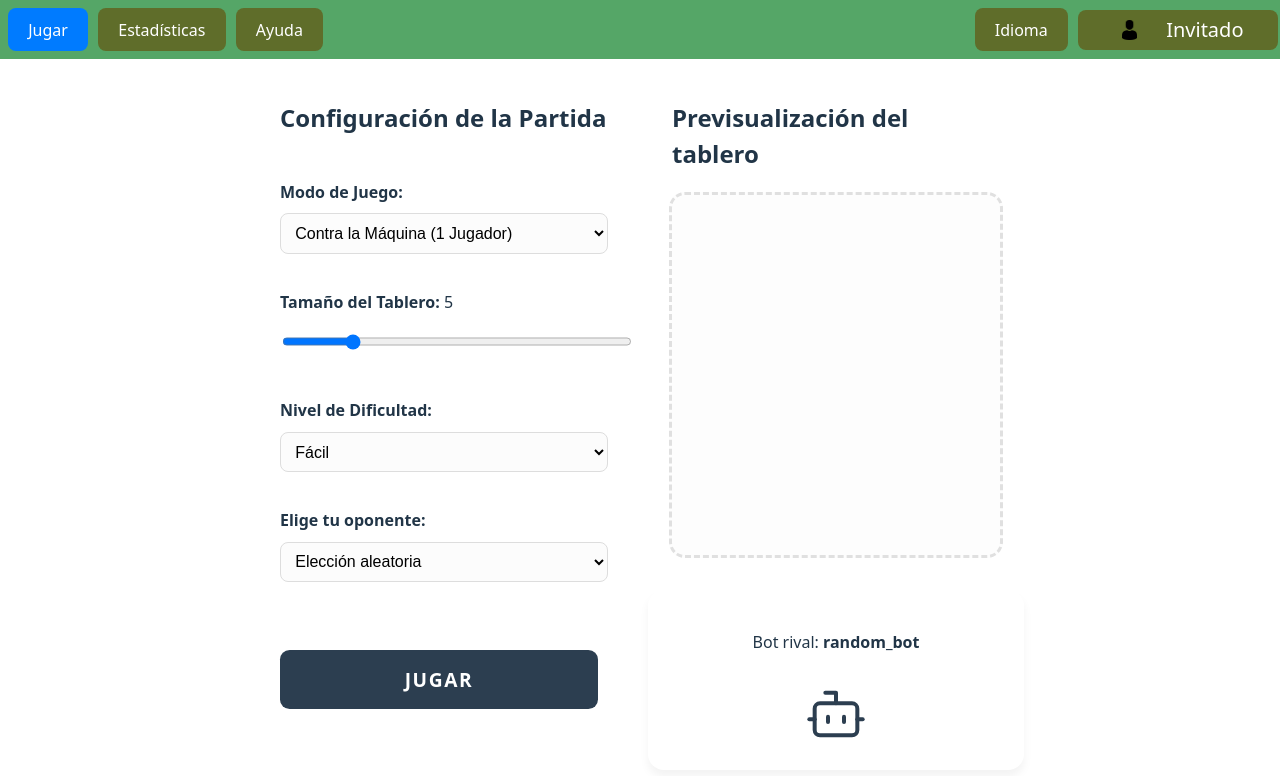
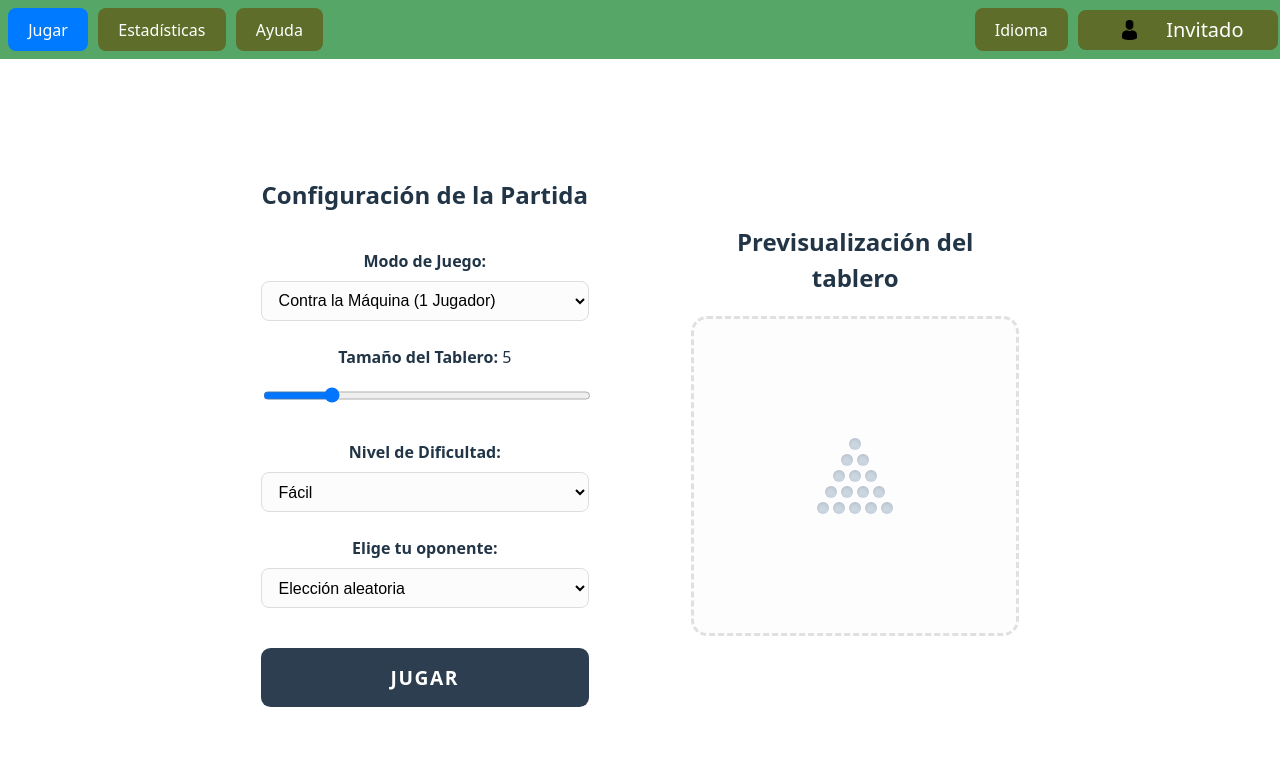
Before and after one commit to Arquisoft/yovi_es1a, a React app in the folder webapp/: page /jugar in a window 1280 px wide. Shown: the top 776 px of the page. Built offline with nearby package versions, Linux system fonts and the light colour scheme; no server answers; the HTML template or start-up script is replaced by a standard one.

Commit message:
Added preview of how the board will look in the game and corrections to the CSS

```diff
--- a/webapp/src/App.tsx
+++ b/webapp/src/App.tsx
@@ -10,6 +10,7 @@ import ConfiguracionJuego from './pages/ConfiguracionJuego';
 import BotTester from './components/BotTester';
 
 import './App.css';
+import Game from "./pages/Game";
 
 
 function App() {
@@ -21,6 +22,7 @@ function App() {
       <Route path="/register" element={<Register />} />
 
       {/*Private routes */}
+      <Route path="/partida" element={<Game />} />
       <Route path="/jugar" element={<ConfiguracionJuego />} />
       <Route path="/estadisticas" element={<Estadisticas />} />
       <Route path="/ayuda" element={<Ayuda />} />
--- a/webapp/src/components/Tablero.tsx
+++ b/webapp/src/components/Tablero.tsx
@@ -1,11 +1,9 @@
-import React, { useState } from "react";
+import React, { useState, useEffect } from "react";
 import { gameService } from "../services/game.service";
+import { statsService } from "../services/stats.service";
 import "./Tablero.css";
 
-const TAM = 4;
-const INITIAL_LAYOUT = "..........";
 type Player = "B" | "R";
-
 
 const stringToYenLayout = (flatLayout: string, size: number) => {
   let yenLayout = "";
@@ -22,40 +20,88 @@ const stringToYenLayout = (flatLayout: string, size: number) => {
 
 const coordsToIndex = (x: number, y: number, size: number) => {
   const row = size - 1 - x;
-  const col = y;
-  return (row * (row + 1)) / 2 + col;
+  return (row * (row + 1)) / 2 + y;
 };
 
-const Tablero: React.FC = () => {
-  const [layout, setLayout] = useState(INITIAL_LAYOUT);
+interface TableroProps {
+  size: number;
+}
+
+const Tablero: React.FC<TableroProps> = ({ size }) => {
+
+  const getInitialLayout = (n: number) => ".".repeat((n * (n + 1)) / 2);
+
+  const [layout, setLayout] = useState(getInitialLayout(size));
   const [turn, setTurn] = useState<Player>("B");
   const [loading, setLoading] = useState(false);
+  const [startTime] = useState<number>(Date.now());
+  const [user, setUser] = useState<{ userId: string; username: string } | null>(null);
+
+  useEffect(() => {
+    setLayout(getInitialLayout(size));
+    setTurn("B");
+  }, [size]);
+
+  React.useEffect(() => {
+    const storedUser = localStorage.getItem("user");
+    if (storedUser) setUser(JSON.parse(storedUser));
+  }, []);
+
+  const safeSaveStats = async (result: "win" | "lose", finalBoard: string) => {
+    if (!user || !user.userId) return;
+    try {
+      const durationSeconds = Math.floor((Date.now() - startTime) / 1000);
+      const moves = finalBoard.split("").filter(c => c !== ".").length;
+      await statsService.saveMatchResult({
+        user: user.userId,
+        result,
+        duration: durationSeconds,
+        boardSize: size,
+        opponent: "shortest_path_bot",
+        totalMoves: moves,
+        gameMode: "computer"
+      });
+      console.log("Estadísticas guardadas con éxito en Node.js");
+    } catch (error) {
+      console.error("Error al guardar en la BD:", error);
+    }
+  };
 
   const play = async (index: number) => {
-    //Human's move
     const newLayoutArray = layout.split("");
     newLayoutArray[index] = "B";
     const updatedFlatLayout = newLayoutArray.join("");
 
     setLayout(updatedFlatLayout);
-    setTurn("R"); //Bots turn
+    setTurn("R");
     setLoading(true);
 
     try {
-      const yenLayout = stringToYenLayout(updatedFlatLayout, TAM);
+      const yenLayout = stringToYenLayout(updatedFlatLayout, size); // SUSTITUIMOS TAM por size
 
-      const botCoords = await gameService.askBotMove("random_bot", TAM, 1, yenLayout);
+      const response = await gameService.askBotMove("shortest_path_bot", size, 1, yenLayout); // SUSTITUIMOS TAM por size
 
-      const botIndex = coordsToIndex(botCoords.x, botCoords.y, TAM);
+      if (response.game_status === "human_won") {
+        setTimeout(() => alert("¡HAS GANADO!"), 100);
+        await safeSaveStats("win", updatedFlatLayout);
+        return;
+      }
 
+      const botIndex = coordsToIndex(response.coords.x, response.coords.y, size); // SUSTITUIMOS TAM por size
       const finalLayoutArray = updatedFlatLayout.split("");
       finalLayoutArray[botIndex] = "R";
       setLayout(finalLayoutArray.join(""));
+
+      if (response.game_status === "bot_won") {
+        setTimeout(() => alert("HAS PERDIDO."), 100);
+        await safeSaveStats("lose", finalLayoutArray.join(""));
+        return;
+      }
+
       setTurn("B");
-
     } catch (error) {
       console.error("Error communicating with the bot:", error);
-      alert("The Rust engine is not responding or the play was invalid.");
+      alert("El motor de Rust no responde o la jugada fue inválida.");
       setTurn("B");
     } finally {
       setLoading(false);
@@ -65,16 +111,14 @@ const Tablero: React.FC = () => {
   const crearTablero = () => {
     let index = 0;
     const filas = [];
-
-    for (let i = 0; i < TAM; i++) {
+    for (let i = 0; i < size; i++) {
       const casillas = [];
       for (let j = 0; j <= i; j++) {
         const currentIndex = index;
         const valor = layout[currentIndex];
-
         let claseColor = "";
-        if (valor === "B") claseColor = " player-b";
-        if (valor === "R") claseColor = " player-r";
+        if (valor === "B") claseColor = " jugador-b";
+        if (valor === "R") claseColor = " jugador-r";
 
         casillas.push(
           <button
@@ -95,12 +139,8 @@ const Tablero: React.FC = () => {
 
   return (
     <div className="gameBoard">
-      <div className="board">
-        {crearTablero()}
-      </div>
-      <p style={{ marginTop: '20px', fontSize: '1.2rem' }}>
-        Turno: <strong>{turn}</strong>
-      </p>
+      <div className="board">{crearTablero()}</div>
+      <p style={{ marginTop: '20px', fontSize: '1.2rem' }}>Turno: <strong>{turn}</strong></p>
     </div>
   );
 };
--- a/webapp/src/pages/ConfiguracionJuego.css
+++ b/webapp/src/pages/ConfiguracionJuego.css
@@ -1,20 +1,35 @@
+body {
+  margin: 0;
+  padding: 0;
+  overflow: hidden;
+}
+
+.config-page {
+  width: 100%;
+  height: 100vh;
+  display: flex;
+  flex-direction: column;
+  box-sizing: border-box;
+}
+
 .config-container {
   display: flex;
   flex-direction: row;
-  justify-content: space-between;
-  align-items: flex-start;
-  gap: 5vw;
-  padding: 6vh 2vw;
-  max-width: 90vw;
-  margin: 0 auto;
-  text-align: left;
+  justify-content: center;
+  align-items: center;
+  gap: 8vw;
+  padding: 2vh 4vw;
+  width: 100%;
+  flex: 1;
+  box-sizing: border-box;
 }
 
 .config-controls {
   flex: 1;
   display: flex;
   flex-direction: column;
-  gap: 3vh;
+  gap: 2vh;
+  max-width: 35vw;
 }
 
 .config-preview {
@@ -22,26 +37,29 @@
   display: flex;
   flex-direction: column;
   align-items: center;
+  justify-content: center;
+  max-width: 45vw;
 }
 
 .control-group {
-  margin-bottom: 1.5vh;
+  margin-bottom: 1vh;
 }
 
 .control-input {
   display: block;
   width: 100%;
-  padding: 1.2vh 0.8vw;
-  margin-top: 1.2vh;
+  padding: 1.2vh 1vw;
+  margin-top: 1vh;
   border-radius: 0.5rem;
   border: 0.1rem solid #ddd;
   font-size: 1rem;
   background-color: #fcfcfc;
+  box-sizing: border-box;
 }
 
 .btn-jugar {
-  margin-top: 4vh;
-  padding: 2vh 1.2vw;
+  margin-top: 2vh;
+  padding: 2vh 1vw;
   font-size: 1.2rem;
   font-weight: bold;
   letter-spacing: 0.1rem;
@@ -52,6 +70,8 @@
   border-radius: 0.6rem;
   cursor: pointer;
   transition: all 0.3s ease;
+  width: 100%;
+  box-sizing: border-box;
 }
 
 .btn-jugar:hover {
@@ -62,28 +82,52 @@
 
 .preview-board {
   width: 100%;
-  max-width: 45vmin;
-  height: 45vmin;
+  height: 40vh;
   background-color: #fdfdfd;
   border: 0.2rem dashed #e0e0e0;
-  margin-bottom: 4vh;
+  margin-bottom: 3vh;
   display: flex;
   align-items: center;
   justify-content: center;
   border-radius: 1rem;
+  box-sizing: border-box;
 }
 
 .preview-bot, .preview-human {
   width: 100%;
-  max-width: 45vmin;
-  padding: 3vh;
+  padding: 2vh;
   border-radius: 1rem;
   box-shadow: 0 0.4rem 0.6rem rgba(0,0,0,0.05);
-
   display: flex;
   flex-direction: column;
   align-items: center;
   justify-content: center;
   text-align: center;
   gap: 1.5vh;
+  box-sizing: border-box;
 }
+
+.tablero-mini-container {
+  display: flex;
+  flex-direction: column;
+  align-items: center;
+  justify-content: center;
+  gap: 0.5vmin;
+  width: 100%;
+  height: 100%;
+}
+
+.fila-mini {
+  display: flex;
+  justify-content: center;
+  gap: 0.5vmin;
+}
+
+.casilla-mini {
+  width: 1.5vmin;
+  height: 1.5vmin;
+  background-color: #cbd5e0;
+  border-radius: 50%;
+  box-shadow: inset 0 0.1rem 0.2rem rgba(0,0,0,0.1);
+  transition: all 0.3s ease;
+}
--- a/webapp/src/pages/ConfiguracionJuego.tsx
+++ b/webapp/src/pages/ConfiguracionJuego.tsx
@@ -1,13 +1,30 @@
 import React, { useState } from "react";
-import { Bot, Swords } from 'lucide-react';
+import { useNavigate } from "react-router-dom";
 import NavBar from "../components/NavBar";
 import "./ConfiguracionJuego.css";
 
 const ConfiguracionJuego: React.FC = () => {
+  // 2. Añade esta línea justo al principio de tu componente:
+  const navigate = useNavigate();
+
   const [modo, setModo] = useState<"humano" | "bot">("bot");
   const [tamano, setTamano] = useState<number>(5);
   const [bot, setBot] = useState<string>("random_bot");
   const [dificultad, setDificultad] = useState<"facil" | "medio" | "dificil">("facil");
+
+const dibujarPrevisualizacion = () => {
+    const filas = [];
+    for (let i = 0; i < tamano; i++) {
+      const casillas = [];
+      for (let j = 0; j <= i; j++) {
+        casillas.push(<div key={`${i}-${j}`} className="casilla-mini"></div>);
+      }
+      filas.push(<div key={i} className="fila-mini">{casillas}</div>);
+    }
+    return filas;
+}
+
+
 
   return (
     <div className="config-page">
@@ -96,7 +113,7 @@ const ConfiguracionJuego: React.FC = () => {
             </>
           )}
 
-          <button className="btn-jugar">
+          <button className="btn-jugar" >
             Jugar
           </button>
         </div>
@@ -105,9 +122,12 @@ const ConfiguracionJuego: React.FC = () => {
           <h2>Previsualización del tablero</h2>
 
           <div className="preview-board">
+            <div className="tablero-mini-container">
+              {dibujarPrevisualizacion()}
+            </div>
           </div>
 
-          {modo === "bot" && (
+          {/* {modo === "bot" && (
             <div className="preview-bot">
               <p>Bot rival: <strong>{bot}</strong></p>
               <Bot size={64} strokeWidth={1.5} color="#2c3e50" />
@@ -119,7 +139,7 @@ const ConfiguracionJuego: React.FC = () => {
               <p>Jugador vs Jugador</p>
               <Swords size={64} strokeWidth={1.5} color="#2c3e50" />
             </div>
-          )}
+          )} */}
         </div>
 
       </div>
--- a/webapp/src/services/stats.service.ts
+++ b/webapp/src/services/stats.service.ts
@@ -1,11 +1,43 @@
 const API_URL = import.meta.env.VITE_API_URL || 'http://localhost:3000';
 
+export interface MatchData {
+  user: string;
+  result: 'win' | 'lose' | 'surrender';
+  duration: number;
+  boardSize: number;
+  opponent: string;
+  totalMoves: number;
+  gameMode: string;
+}
+
 export const statsService = {
+  saveMatchResult: async (matchData: MatchData) => {
+    try {
+      const res = await fetch(`${API_URL}/matches/`, {
+        method: "POST",
+        headers: {
+          "Content-Type": "application/json",
+          // "Authorization": `Bearer ${localStorage.getItem('token')}` // Para cuando haya JWT
+        },
+        body: JSON.stringify(matchData),
+      });
+
+      if (!res.ok) {
+        throw new Error("The statistics could not be saved to the database");
+      }
+
+      return await res.json();
+    } catch (error) {
+      console.error("Error saving stats:", error);
+      throw error;
+    }
+  },
   getMatchHistory: async (userId: string) => {
-    const res = await fetch(`${API_URL}/matches/history/${userId}`, {
+    const res = await fetch(`${API_URL}/matches/user/${userId}`, {
       method: 'GET',
       headers: {
         'Content-Type': 'application/json'
+        // "Authorization": `Bearer ${localStorage.getItem('token')}` // Para cuando haya JWT
       }
     });
 
```
